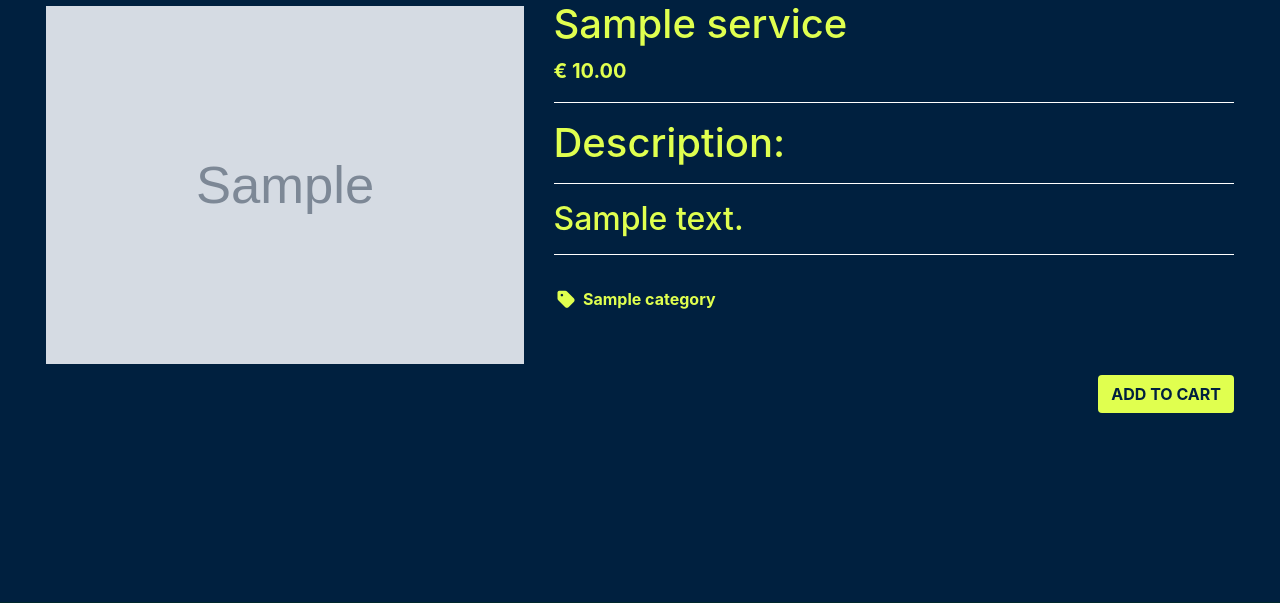
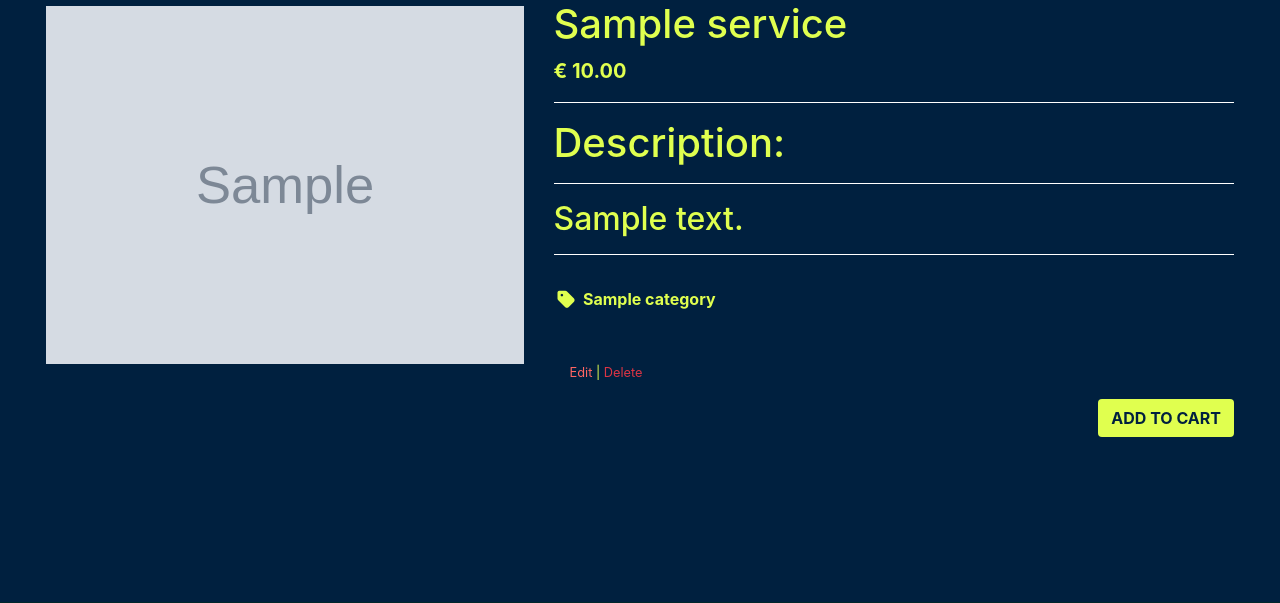
Before and after one commit to Decline-of-Mind/GraphCenter, a Django app: page /services/1/ in a window 1280 px wide. Shown: the part 128-731 px from the top of the page. Run offline with Django 3.2, Linux system fonts and the light colour scheme; a user stored in the database is signed in; tables that the repository leaves empty hold one stand-in row (values such as "Sample post"); grey boxes marked "Sample" are stand-in pictures; some libraries are stand-ins or nearby versions.

Commit message:
Delete_services added

```diff
--- a/services/templates/services/service_details.html
+++ b/services/templates/services/service_details.html
@@ -32,7 +32,12 @@
                     </a>
                 </p>
             </div>
-
+            {% if request.user.is_superuser %}
+                <small class="ml-3">
+                    <a class="red-color" href="{% url 'edit_service' service.id %}">Edit</a> |
+                    <a class="text-danger" href="{% url 'delete_service' service.id %}">Delete</a>
+                </small>
+            {% endif %}
             <div class="order-container">
                 <form id="add_to_cart" action="{% url 'add_to_cart' service.id %}" method="POST">
                 {% csrf_token %}
@@ -42,7 +47,6 @@
                                                 data-item_id="{{ service.id }}"
                                                 id="id_qty_{{ service.id }}">
                 <input type="hidden" name="redirect_url" value="{{ request.path }}">
-
                 </form>
             </div>
         </div>
--- a/services/urls.py
+++ b/services/urls.py
@@ -6,4 +6,5 @@ urlpatterns = [
     path('<int:service_id>/', views.service_detail, name='service_detail'),
     path('add/', views.add_service, name='add_service'),
     path('edit/<int:service_id>/', views.edit_service, name='edit_service'),
+    path('delete/<int:service_id>/', views.delete_service, name='delete_service'),
 ]
--- a/services/views.py
+++ b/services/views.py
@@ -43,11 +43,12 @@ def add_service(request):
     if request.method == "POST":
         form = ServiceForm(request.POST, request.FILES)
         if form.is_valid():
-            form.save()
+            service = form.save()
             messages.success(request, 'Successfully Added Service!')
-            return redirect(reverse('add_service'))
+            return redirect(reverse('service_detail', args=[service.id]))
         else:
-            messages.error(request, 'Failed to add Service. Please ensure the form is valid.')
+            messages.error(request, 'Failed to add Service.'
+                                    'Please ensure the form is valid.')
 
     else:
         form = ServiceForm()
@@ -59,6 +60,7 @@ def add_service(request):
 
     return render(request, template, context)
 
+
 def edit_service(request, service_id):
     """Edit a Service in the store"""
 
@@ -68,10 +70,11 @@ def edit_service(request, service_id):
         form = ServiceForm(request.POST, request.FILES, instance=service)
         if form.is_valid():
             form.save()
-            message.success(request, 'Successfully Updated the Service')
+            messages.success(request, 'Successfully Updated the Service')
             return redirect(reverse('service_detail', args=[service_id]))
         else:
-            messages.error(request, 'Failed to Update the Service. Please ensure the form is valid.')
+            messages.error(request, 'Failed to Update the Service.'
+                                    'Please ensure the form is valid.')
 
     form = ServiceForm(instance=service)
     messages.info(request, f' You are editing { service.name }')
@@ -83,3 +86,12 @@ def edit_service(request, service_id):
     }
 
     return render(request, template, context)
+
+def delete_service(request, service_id):
+    """ Delete a Service from the store """
+    service = get_object_or_404(Service, pk=service_id)
+    service.delete()
+    messages.success(request, 'Succesfully deleted'
+                              'the Service from the store')
+
+    return redirect(reverse('services'))
```
